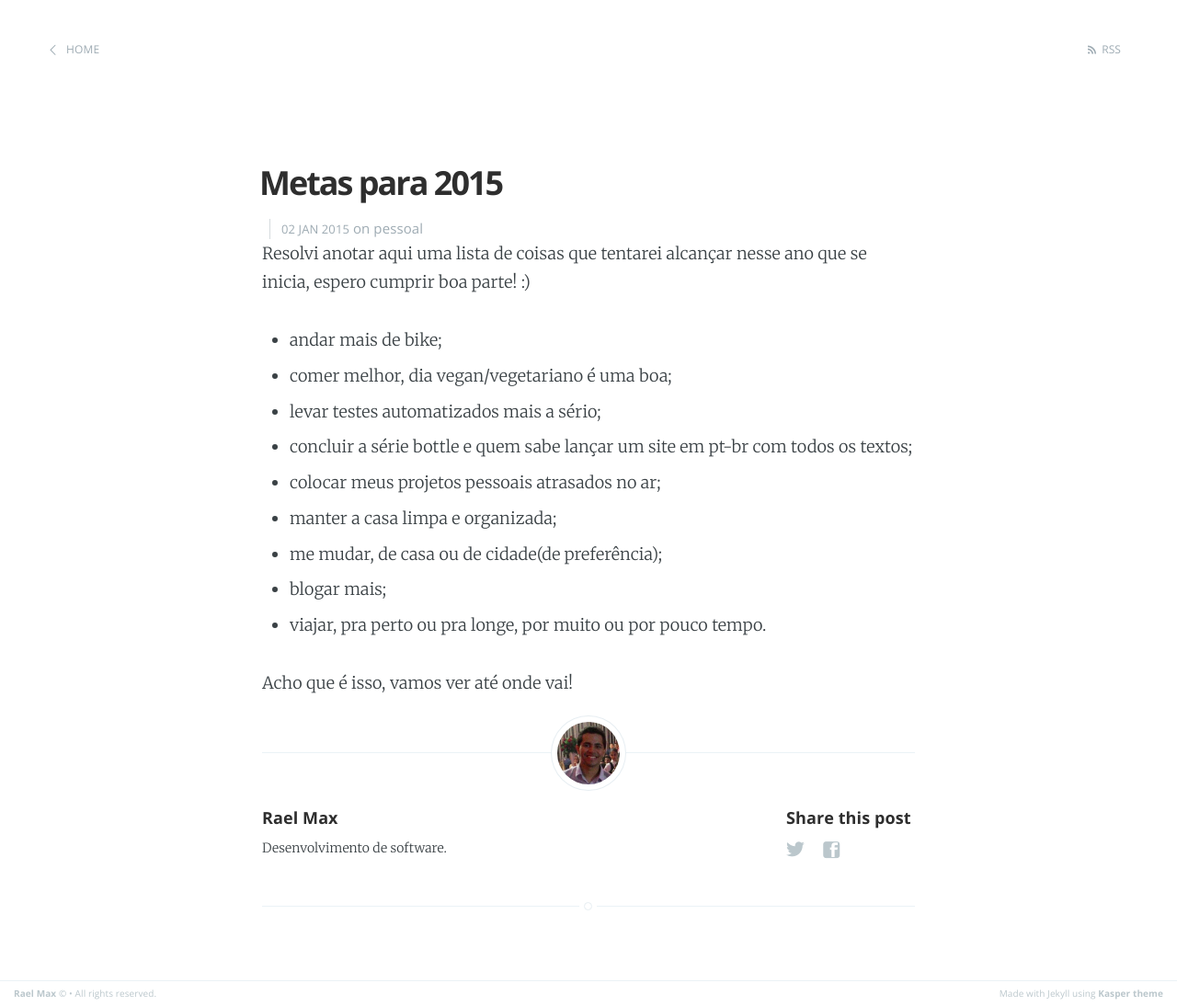
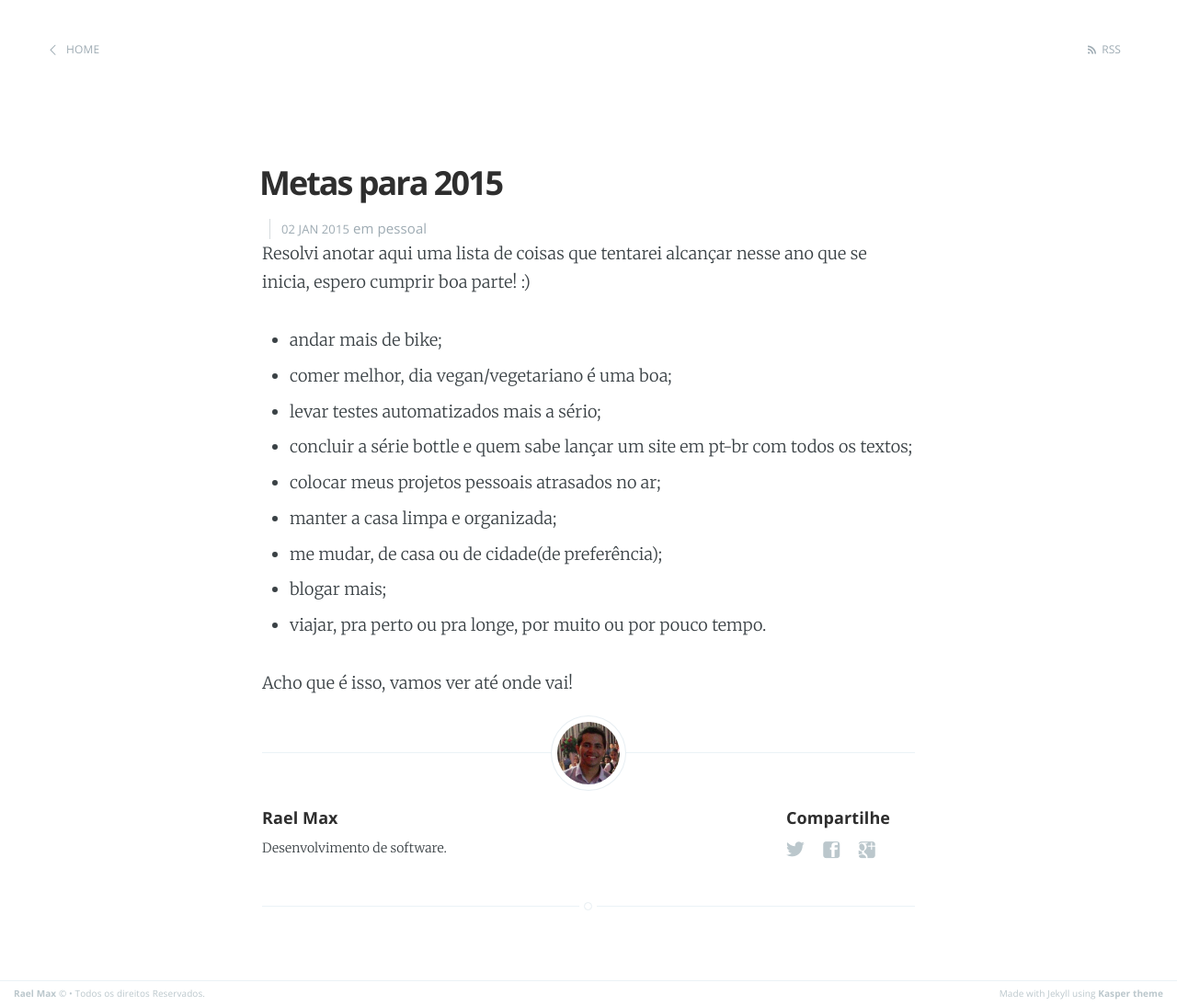
Before and after one commit to raelmax/raelmax.github.io, a Jekyll site: the page built from _posts/2015-01-02-metas-para-2015.markdown, in a window 1280 px wide. Shown: the whole page at 92% size. Built offline with Jekyll 4.4.1, drawn with Linux system fonts in a browser that asks for light colours; Markdown is read by kramdown in place of the engine named in the settings.

Commit message:
layout translations

```diff
--- a/_includes/pagination.html
+++ b/_includes/pagination.html
@@ -1,13 +1,13 @@
 <nav class="pagination" role="pagination">
     {% if paginator.previous_page %}
         {% if paginator.previous_page == 1 %}
-            <a class="newer-posts" href="/" title="Previous Page">&laquo; Newer Posts</a>
+            <a class="newer-posts" href="/" title="Previous Page">&laquo; Mais novos</a>
         {% else %}
-            <a class="newer-posts" href="/page{{ paginator.previous_page }}/" title="Previous Page">&laquo; Newer Posts</a>
+            <a class="newer-posts" href="/page{{ paginator.previous_page }}/" title="Previous Page">&laquo; Mais novos</a>
       {% endif %}
     {% endif %}
     <span class="page-number"> Page {{paginator.page}} of {{paginator.total_pages}} </span>
     {% if paginator.next_page %}
-        <a class="older-posts" href="/page{{ paginator.next_page }}/" title="Next Page">Older Posts &raquo;</a>
+        <a class="older-posts" href="/page{{ paginator.next_page }}/" title="Next Page">Mais antigos &raquo;</a>
     {% endif %}
 </nav>
--- a/_includes/share.html
+++ b/_includes/share.html
@@ -1,5 +1,5 @@
 <section class="share">
-    <h4>Share this post</h4>
+    <h4>Compartilhe</h4>
     <a class="icon-twitter" href="http://twitter.com/share?text={{page.title}}&amp;url={{site.domain_name}}{{ page.url }}"
         onclick="window.open(this.href, 'twitter-share', 'width=550,height=235');return false;">
         <span class="hidden">Twitter</span>
@@ -8,10 +8,8 @@
         onclick="window.open(this.href, 'facebook-share','width=580,height=296');return false;">
         <span class="hidden">Facebook</span>
     </a>
-    <!--
     <a class="icon-google-plus" href="https://plus.google.com/share?url={{site.domain_name}}{{page.url}}"
        onclick="window.open(this.href, 'google-plus-share', 'width=490,height=530');return false;">
         <span class="hidden">Google+</span>
     </a>
-    -->
 </section>
--- a/_layouts/default.html
+++ b/_layouts/default.html
@@ -23,7 +23,7 @@
     <footer class="site-footer clearfix">
       <section class="copyright">
         <a href="{{ site.baseurl }}">{{ site.name }}</a> &copy;
-              {{date format="YYYY"}} &bull; All rights reserved.
+              {{date format="YYYY"}} &bull; Todos os direitos Reservados.
       </section>
       <section class="poweredby">Made with Jekyll using
         <a href="http://github.com/rosario/kasper">Kasper theme</a>
--- a/_layouts/post.html
+++ b/_layouts/post.html
@@ -21,7 +21,7 @@ post_class: post-template
             <section class="post-meta">
                 <time class="post-date" datetime="{{ page.date | date:"%Y-%m-%d" }}">{{ page.date | date_to_string }}</time>
                 {% if page.categories.size > 0 %}
-                    {{ page.categories | array_to_sentence_string | prepend: 'on ' }}
+                    {{ page.categories | array_to_sentence_string | prepend: 'em ' }}
                 {% endif %}
             </section>
         </header>
--- a/index.html
+++ b/index.html
@@ -49,7 +49,7 @@ about: 'about.html'
                 {{ site.author }}
             {% endif %}
             {% if post.categories.size > 0 %}
-                {{ post.categories | array_to_sentence_string | prepend: 'on ' }}
+                {{ post.categories | array_to_sentence_string | prepend: 'em ' }}
             {% endif %}
             <time class="post-date" datetime="{{ post.date | date:"%Y-%m-%d" }}">
                 {{ post.date | date_to_string }}
```
Also changed, not shown: other parts of _layouts/post.html (+1 -1 lines).
